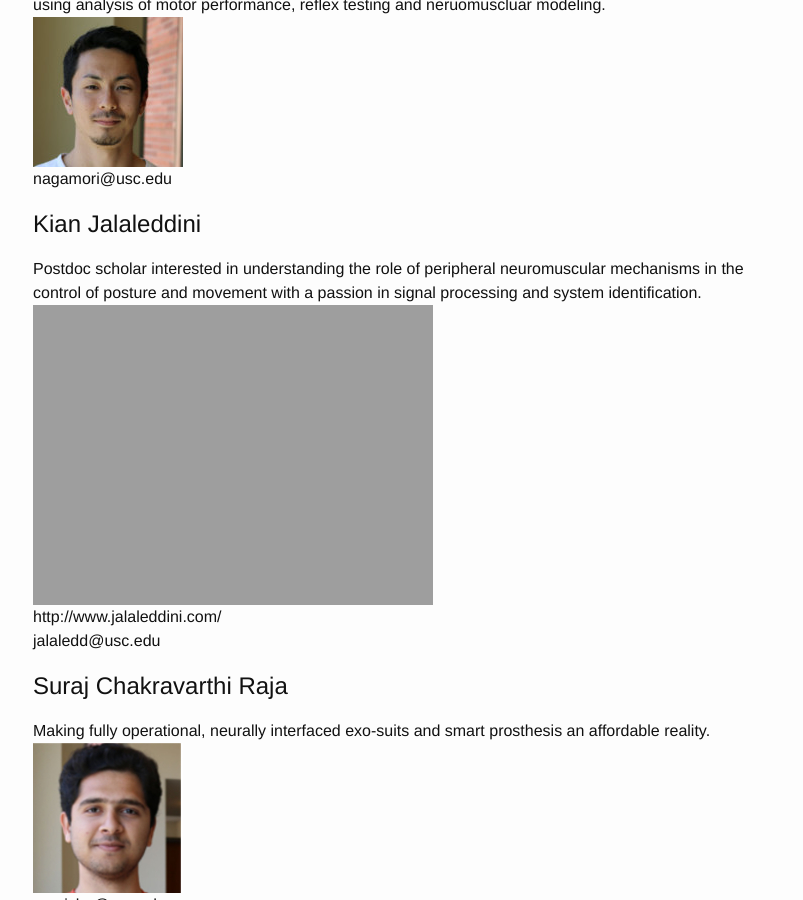
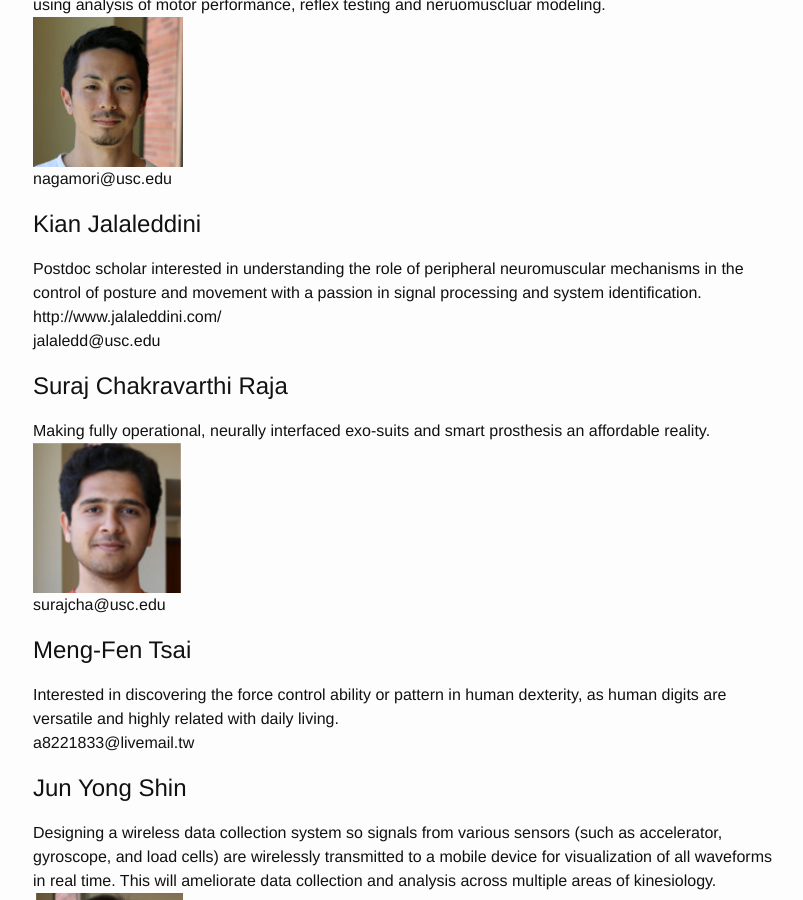
Before and after one commit to usc-bbdl/usc-bbdl.github.io, a Jekyll site: the page built from about.md, in a window 1280 px wide and 900 px high, scrolled down 2019 px. Shown: the whole window, without its empty margins (237-1040 px from the left). Built offline with Jekyll 4.4.1, drawn with Linux system fonts in a browser that asks for light colours.

Commit message:
Update about.md

```diff
--- a/about.md
+++ b/about.md
@@ -60,7 +60,6 @@ nagamori@usc.edu
 
 # Kian Jalaleddini
 Postdoc scholar interested in understanding the role of peripheral neuromuscular mechanisms in the control of posture and movement with a passion in signal processing and system identification.
-<img src="https://valerolab.org/Photos/kian.jpg">
 http://www.jalaleddini.com/
 jalaledd@usc.edu
 
```
